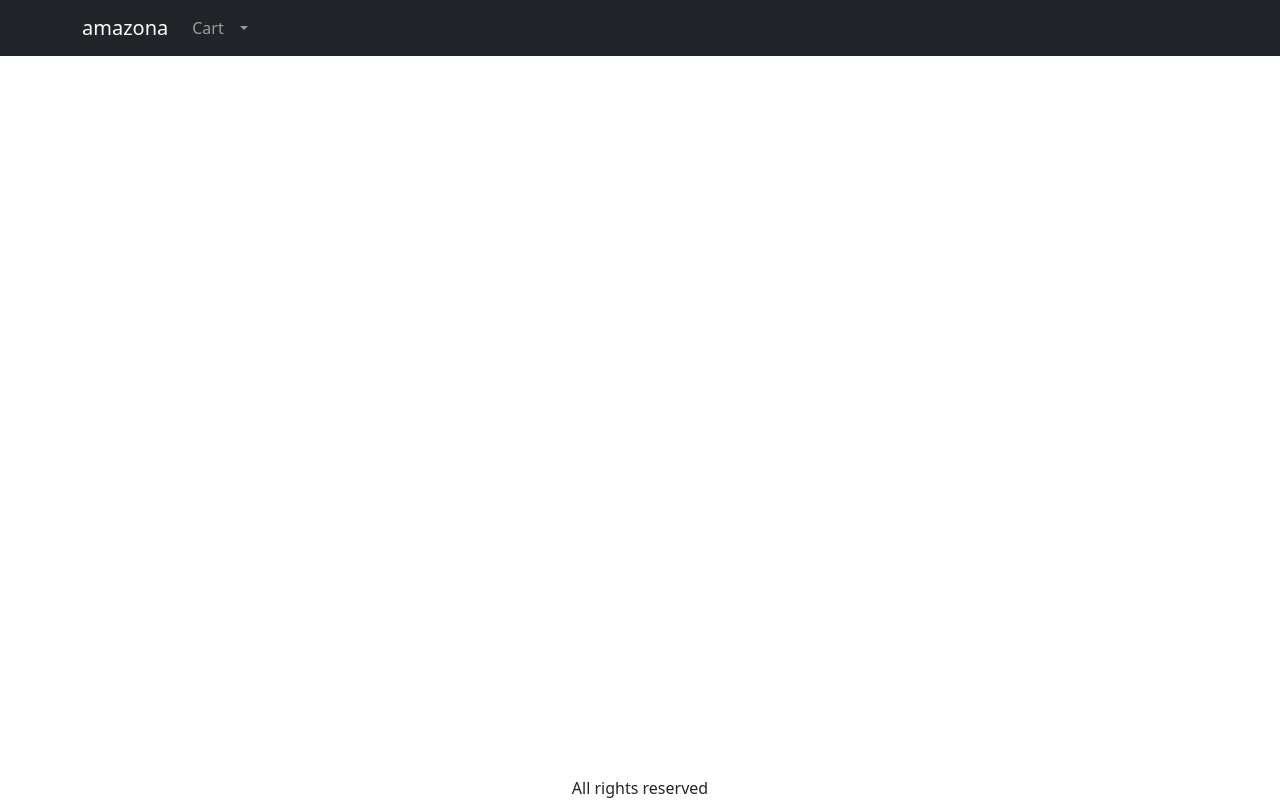
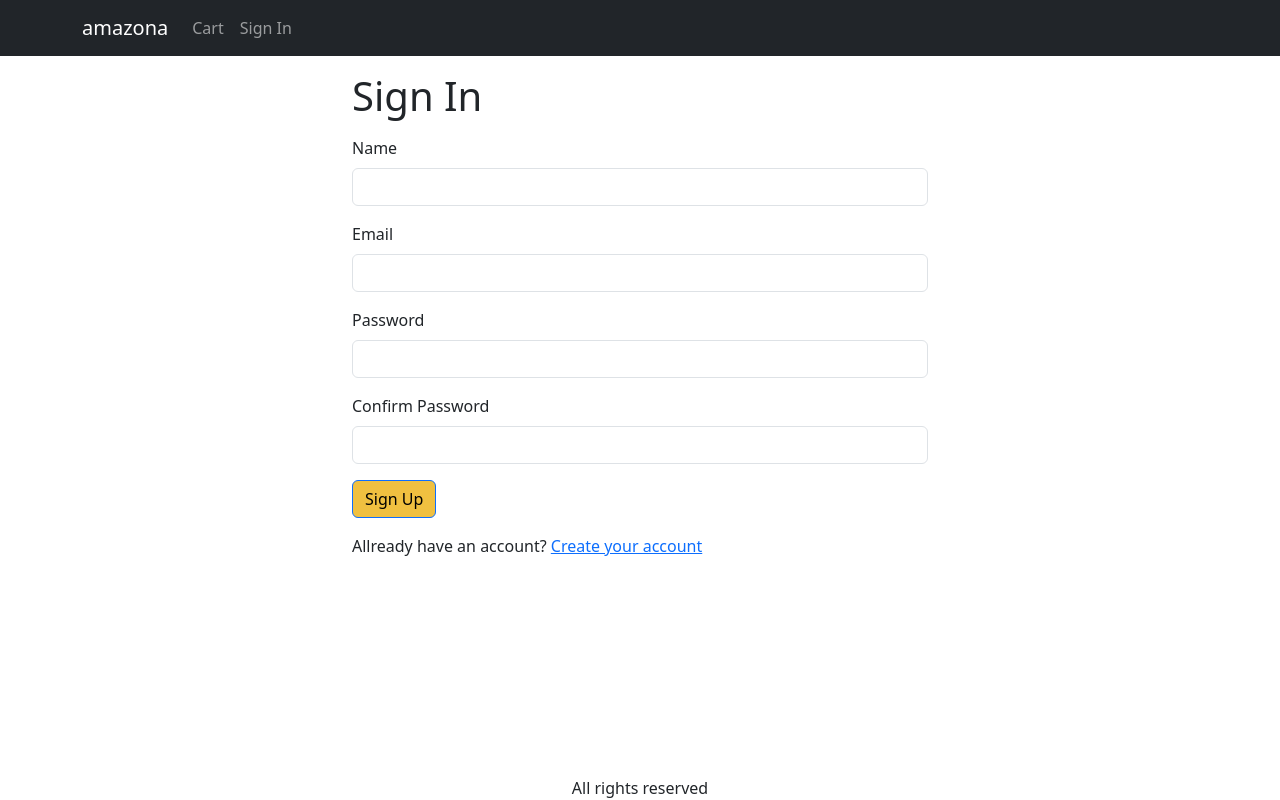
Before and after one commit to InMyListk/e-commerceV2, a React (Vite) app in the folder frontend/: page /signup in a window 1280 px wide. Built offline with nearby package versions, Linux system fonts and the light colour scheme.

Commit message:
Create-Sign-Up-Screen

```diff
--- a/frontend/src/App.tsx
+++ b/frontend/src/App.tsx
@@ -10,6 +10,7 @@
 import { CartScreen } from "./screens/CartScreen";
 import { SigninScreen } from "./screens/SigninScreen";
 import ShippingAddressScreen from "./screens/ShippingAddressScreen";
+import { SignupScreen } from "./screens/SignupScreen";
 
 function App() {
   const { state, dispatch: ctxDispatch } = useContext(Store);
@@ -18,9 +19,9 @@
   const signoutHandler = () => {
     ctxDispatch({ type: "USER_SIGNOUT" });
     localStorage.removeItem("userInfo");
-    localStorage.removeItem("shippingAdress");
+    localStorage.removeItem("shippingAddress");
   };
-
+  console.log(userInfo);
   return (
     <div className="d-flex flex-column site-container">
       <ToastContainer position="bottom-center" limit={1} />
@@ -74,6 +75,7 @@
             <Route path="/product/:slug" element={<ProductScreen />} />
             <Route path="/cart" element={<CartScreen />} />
             <Route path="/signin" element={<SigninScreen />} />
+            <Route path="/signup" element={<SignupScreen />} />
             <Route path="/shipping" element={<ShippingAddressScreen />} />
             <Route path="/" element={<HomeScreen />} />
           </Routes>
--- a/frontend/src/Store.tsx
+++ b/frontend/src/Store.tsx
@@ -17,11 +17,9 @@
 };
 
 const initialState: StateType = {
-  userInfo: {
-    cartItems: localStorage.getItem("userInfo")
-      ? JSON.parse(localStorage.getItem("userInfo") as string)
-      : null,
-  },
+  userInfo: localStorage.getItem("userInfo")
+    ? JSON.parse(localStorage.getItem("userInfo") as string)
+    : null,
   cart: {
     shippingAddress: localStorage.getItem("shippingAddress")
       ? JSON.parse(localStorage.getItem("shippingAddress") as string)
--- /dev/null
+++ b/frontend/src/screens/SignupScreen.tsx
@@ -0,0 +1,101 @@
+import axios from "axios";
+import { useContext, useEffect, useState } from "react";
+import { Button, Container, Form } from "react-bootstrap";
+import { Helmet } from "react-helmet-async";
+import { Link, useLocation, useNavigate } from "react-router-dom";
+import { Store } from "../Store";
+import { toast } from "react-toastify";
+import { getError } from "../utils";
+
+export const SignupScreen = () => {
+  const navigate = useNavigate();
+  const { search } = useLocation();
+  const redirectInUrl = new URLSearchParams(search).get("redirect");
+  const redirect = redirectInUrl ? redirectInUrl : "/";
+
+  const [name, setName] = useState("");
+  const [email, setEmail] = useState("");
+  const [password, setPassword] = useState("");
+  const [confirmPassword, setConfirmPassword] = useState("");
+
+  const { state, dispatch: ctxDispatch } = useContext(Store);
+  const { userInfo } = state;
+  const submitHandler = async (e: any) => {
+    e.preventDefault();
+
+    if (password !== confirmPassword) {
+      toast.error("Passwords do not match");
+      return;
+    }
+
+    try {
+      const { data } = await axios.post("api/users/signup", {
+        name,
+        email,
+        password,
+      });
+
+      ctxDispatch({ type: "USER_SIGNIN", payload: data });
+      localStorage.setItem("userInfo", JSON.stringify(data));
+      navigate(redirect || "/");
+    } catch (error: any) {
+      toast.error(getError(error));
+    }
+  };
+
+  useEffect(() => {
+    if (userInfo) {
+      navigate(redirect);
+    }
+  }, [navigate, redirect, userInfo]);
+
+  return (
+    <Container className="small-container">
+      <Helmet>
+        <title>Sign Up</title>
+      </Helmet>
+      <h1 className="my-3">Sign In</h1>
+      <Form onSubmit={submitHandler}>
+        <Form.Group className="mb-3" controlId="email">
+          <Form.Label>Name</Form.Label>
+          <Form.Control
+            type="test"
+            required
+            onChange={(e) => setName(e.target.value)}
+          ></Form.Control>
+        </Form.Group>
+        <Form.Group className="mb-3" controlId="email">
+          <Form.Label>Email</Form.Label>
+          <Form.Control
+            type="email"
+            required
+            onChange={(e) => setEmail(e.target.value)}
+          ></Form.Control>
+        </Form.Group>
+        <Form.Group className="mb-3" controlId="password">
+          <Form.Label>Password</Form.Label>
+          <Form.Control
+            type="password"
+            required
+            onChange={(e) => setPassword(e.target.value)}
+          ></Form.Control>
+        </Form.Group>
+        <Form.Group className="mb-3" controlId="password">
+          <Form.Label>Confirm Password</Form.Label>
+          <Form.Control
+            type="password"
+            required
+            onChange={(e) => setConfirmPassword(e.target.value)}
+          ></Form.Control>
+        </Form.Group>
+        <div className="mb-3">
+          <Button type="submit">Sign Up</Button>
+        </div>
+        <div>
+          Allready have an account?{" "}
+          <Link to={`/signin?redirect=${redirect}`}>Create your account</Link>
+        </div>
+      </Form>
+    </Container>
+  );
+};
```
Also changed, not shown: 2 other files (tests, documents, lock files or other folders).
